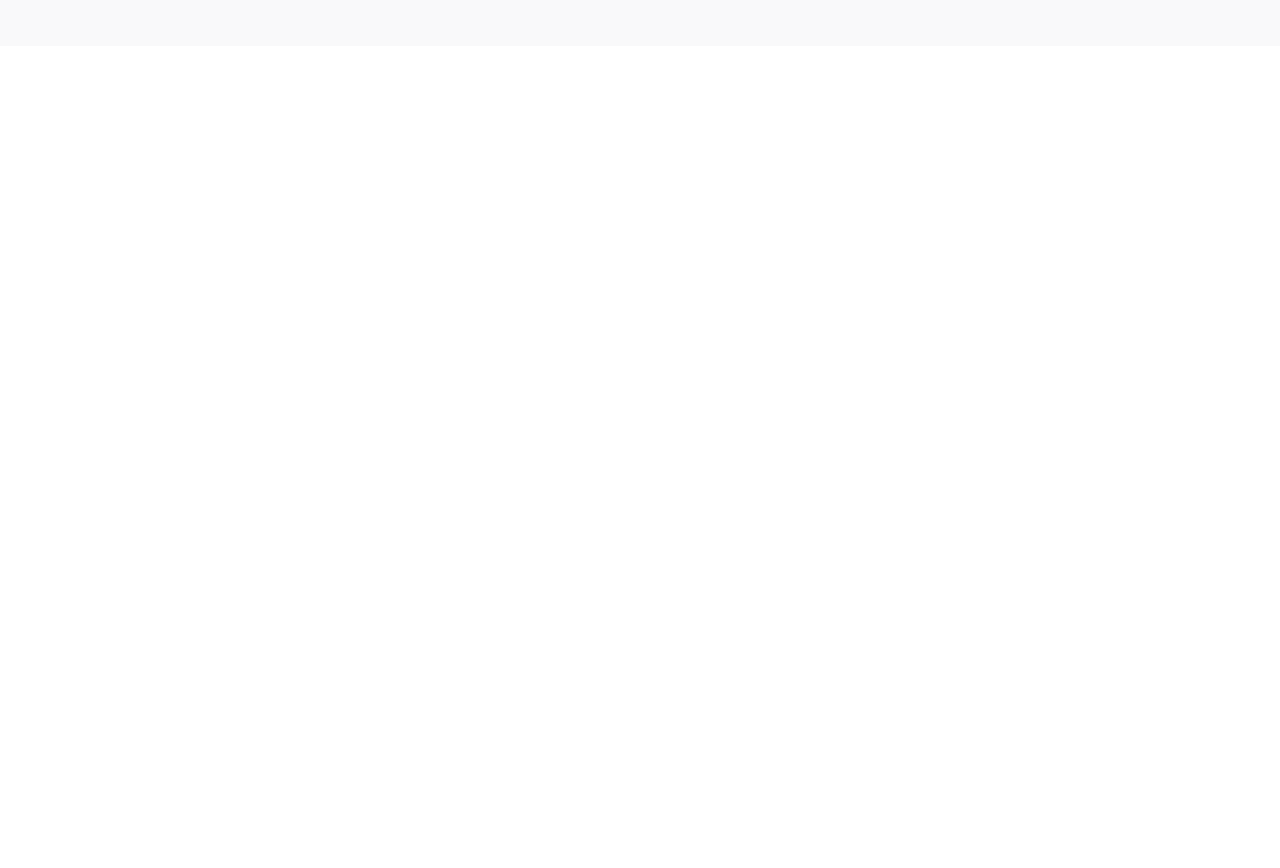
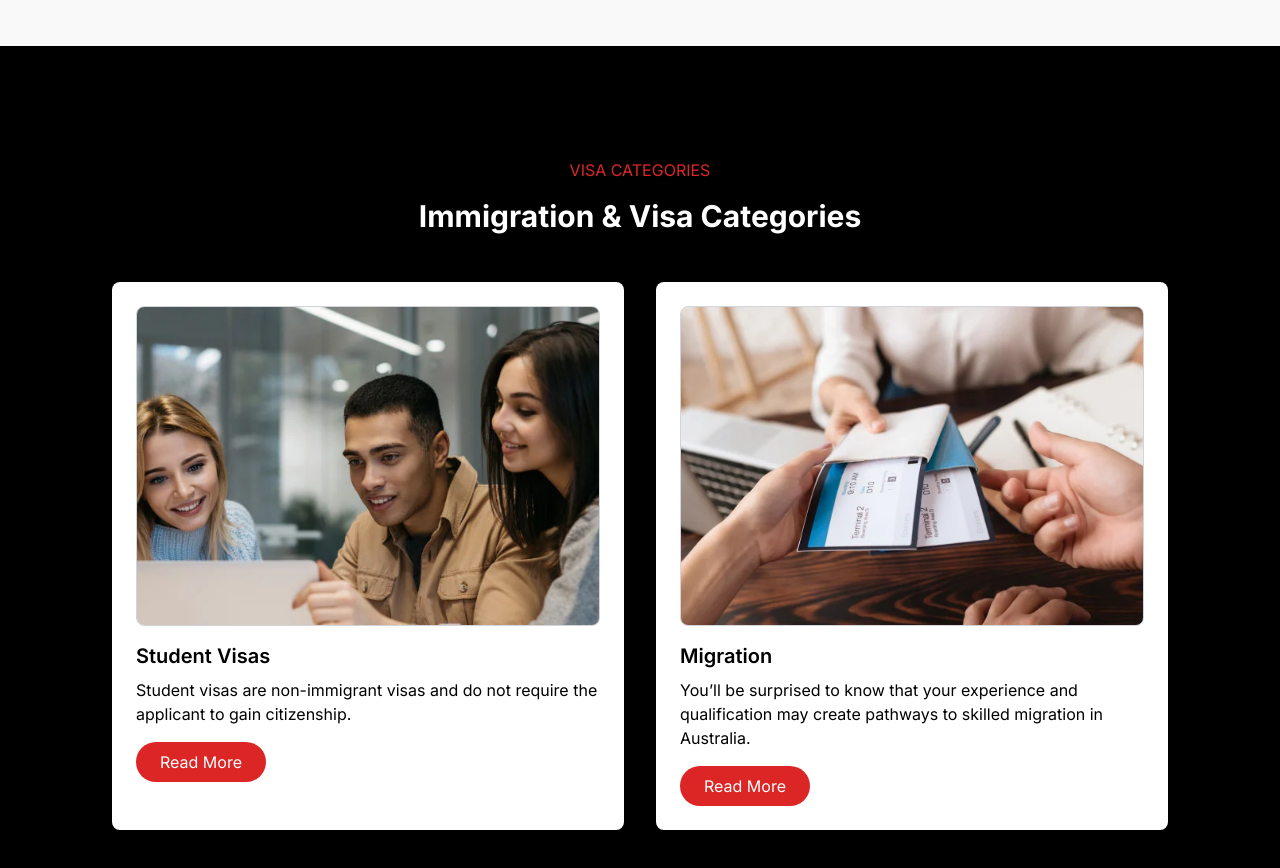
Before and after one commit to michaelyoussef396/edeninternational, a Next.js app: page / in a window 1280 px wide. Shown: the part 1831-2699 px from the top of the page. Before the commit the page ends 1877 px from the top, so only its background shows below. Built offline with nearby package versions, Linux system fonts and the light colour scheme.

Commit message:
created VisaCategories components

```diff
--- a/app/page.tsx
+++ b/app/page.tsx
@@ -3,6 +3,7 @@ import AboutUs from "@/components/AboutUs";
 import Header from "@/components/Header";
 import Hero from "@/components/Hero";
 import TopNav from "@/components/TopNav";
+import VisaCategories from "@/components/VisaCategories";
 import { FloatingNav } from "@/components/ui/Floating-NavBar";
 
 import Image from "next/image";
@@ -15,6 +16,7 @@ export default function Home() {
       <Header />
       <Hero />
       <AboutUs />
+      <VisaCategories />
     </main>
   );
 }
--- /dev/null
+++ b/components/VisaCategories.tsx
@@ -0,0 +1,43 @@
+import Image from 'next/image';
+import Link from 'next/link';
+
+const VisaCategories = () => {
+  return (
+    <section className="pt-16 bg-black text-white">
+      <div className="max-w-6xl mx-auto p-6 md:p-12">
+        <h2 className="text-center text-red-600 mb-4">VISA CATEGORIES</h2>
+        <h3 className="text-center text-3xl font-bold mb-12">Immigration & Visa Categories</h3>
+        <div className="grid grid-cols-1 md:grid-cols-2 gap-8">
+          <div className="bg-white text-black p-6 rounded-lg shadow-lg">
+            <div className="relative w-full h-80 bg-white border border-gray-300 rounded-lg overflow-hidden">
+              <Image
+                src="/visa-2.png" // make sure this image path is correct
+                alt="Student Visas"
+                layout="fill"
+                objectFit="cover"
+              />
+            </div>
+            <h4 className="text-xl font-semibold mt-4">Student Visas</h4>
+            <p className="mt-2">Student visas are non-immigrant visas and do not require the applicant to gain citizenship.</p>
+            <a href="/student-visas" className="inline-block mt-4 bg-red-600 text-white px-6 py-2 rounded-full hover:bg-red-700">Read More</a>
+          </div>
+          <div className="bg-white text-black p-6 rounded-lg shadow-lg">
+            <div className="relative w-full h-80 bg-white border border-gray-300 rounded-lg overflow-hidden">
+              <Image
+                src="/visa-1.png" // make sure this image path is correct
+                alt="Migration"
+                layout="fill"
+                objectFit="cover"
+              />
+            </div>
+            <h4 className="text-xl font-semibold mt-4">Migration</h4>
+            <p className="mt-2">You’ll be surprised to know that your experience and qualification may create pathways to skilled migration in Australia.</p>
+            <a href="/migration" className="inline-block mt-4 bg-red-600 text-white px-6 py-2 rounded-full hover:bg-red-700">Read More</a>
+          </div>
+        </div>
+      </div>
+    </section>
+  );
+};
+
+export default VisaCategories;
```
Also changed, not shown: public/visa-1.png (added), public/visa-2.png (added).
